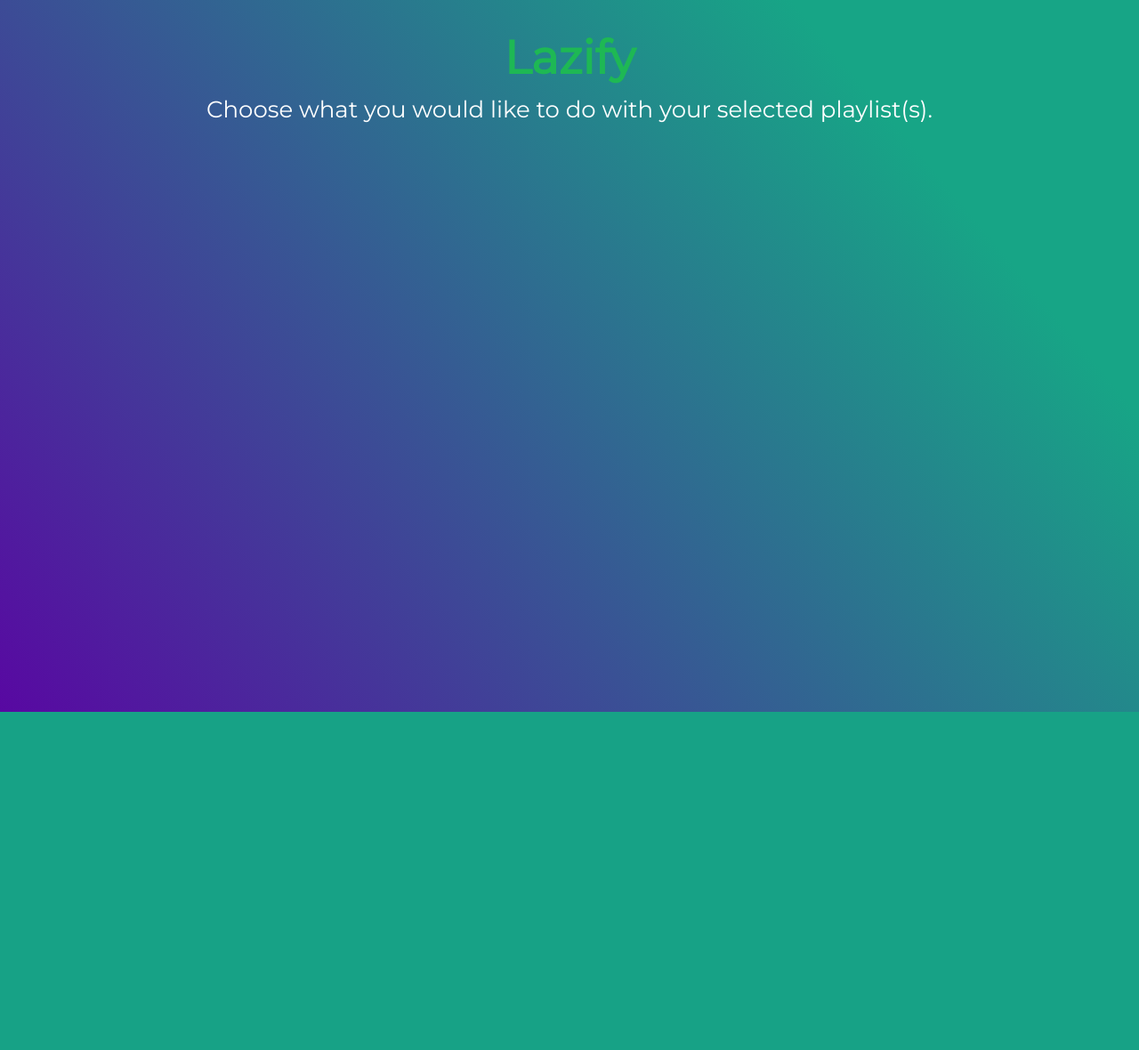
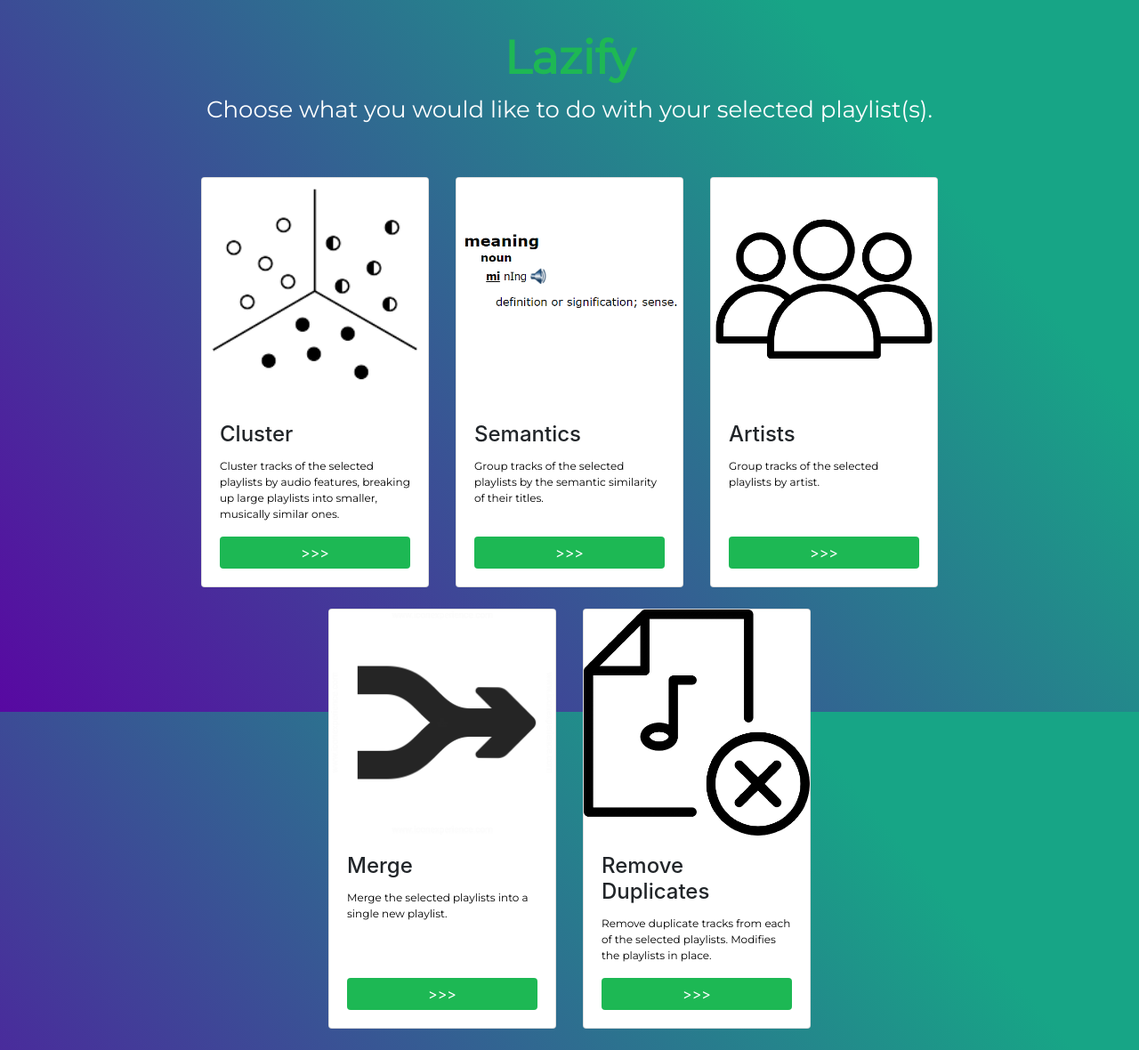
Before and after one commit to ehan03/Lazify, a Flask app: template templates/select_option.html in a window 1280 px wide. Shown: the whole page at 89% size. Before the commit the page ends 800 px from the top, so only its background shows below. Run offline with Flask 2, Linux system fonts and the light colour scheme; the template is opened without the code that fills it, so the values that code supplies are empty; some libraries are stand-ins or nearby versions.

Commit message:
Added playlist generation selection page

```diff
--- a/static/css/styles.css
+++ b/static/css/styles.css
@@ -171,6 +171,11 @@ p {
 }
 
 
+.card-text {
+    color: #000;
+    font-size: 12px;
+}
+
 .list-group {
     border-radius: 20px;
 }
--- a/templates/select_option.html
+++ b/templates/select_option.html
@@ -9,6 +9,83 @@
         </p>
     </div>
 
+    <br>
+
+    <form action="/result" method="POST">
+        <div class="container mt-3">
+            <div class="row">
+                <div class="card-deck mx-auto d-flex justify-content-center">
+                    <div class="card mb-4" style="min-width: 16rem; max-width: 16rem;">
+                        <img class="card-img-top" src="../static/images/cluster.png" alt="Cluster">
+                        <div class="card-body d-flex flex-column">
+                            <h4 class="card-title">Cluster</h4>
+                            <p class="card-text">
+                                Cluster tracks of the selected playlists by audio features, breaking up large playlists
+                                into smaller, musically similar ones.
+                            </p>
+                            <button type="submit" class="btn btn-primary mt-auto" name="option" value="cluster">
+                                >>>
+                            </button>
+                        </div>
+                    </div>
+
+                    <div class="card mb-4" style="min-width: 16rem; max-width: 16rem;">
+                        <img class="card-img-top" src="../static/images/semantic.png" alt="Semantic">
+                        <div class="card-body d-flex flex-column">
+                            <h4 class="card-title">Semantics</h4>
+                            <p class="card-text">
+                                Group tracks of the selected playlists by the semantic similarity of their titles.
+                            </p>
+                            <button type="submit" class="btn btn-primary mt-auto" name="option" value="semantic">
+                                >>>
+                            </button>
+                        </div>
+                    </div>
+
+                    <div class="card mb-4" style="min-width: 16rem; max-width: 16rem;">
+                        <img class="card-img-top" src="../static/images/artists.png" alt="Artists">
+                        <div class="card-body d-flex flex-column">
+                            <h4 class="card-title">Artists</h4>
+                            <p class="card-text">
+                                Group tracks of the selected playlists by artist.
+                            </p>
+                            <button type="submit" class="btn btn-primary mt-auto" name="option" value="artists">
+                                >>>
+                            </button>
+                        </div>
+                    </div>
+
+                    <div class="card mb-4" style="min-width: 16rem; max-width: 16rem;">
+                        <img class="card-img-top" src="../static/images/merge.png" alt="Merge">
+                        <div class="card-body d-flex flex-column">
+                            <h4 class="card-title">Merge</h4>
+                            <p class="card-text">
+                                Merge the selected playlists into a single new playlist.
+                            </p>
+                            <button type="submit" class="btn btn-primary mt-auto" name="option" value="merge">
+                                >>>
+                            </button>
+                        </div>
+                    </div>
+
+                    <div class="card mb-4" style="min-width: 16rem; max-width: 16rem;">
+                        <img class="card-img-top" src="../static/images/remove_duplicates.png" alt="Remove Duplicates">
+                        <div class="card-body d-flex flex-column">
+                            <h4 class="card-title">Remove Duplicates</h4>
+                            <p class="card-text">
+                                Remove duplicate tracks from each of the selected playlists.
+                                Modifies the playlists in place.
+                            </p>
+                            <button type="submit" class="btn btn-primary mt-auto" name="option" value="remove_duplicates">
+                                >>>
+                            </button>
+                        </div>
+                    </div>
+                </div>
+            </div>
+        </div>
+    </form>
+
 </body>
 
 {% endblock %}
```
